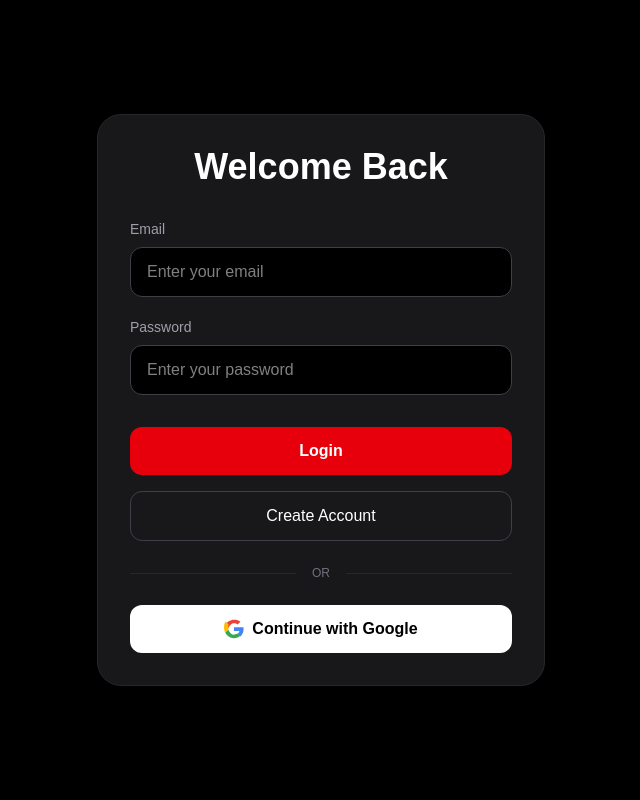
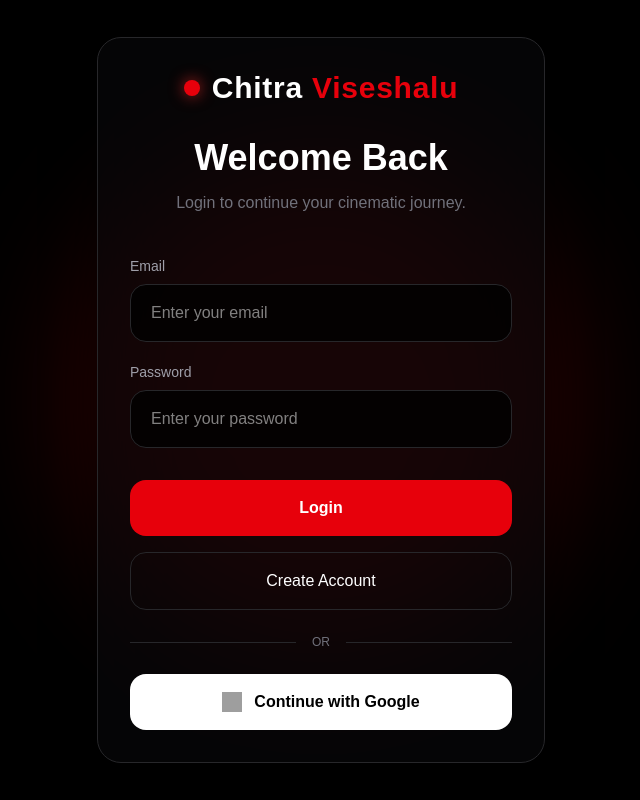
Before and after one commit to chitramedia/chitraviseshalu, a Next.js app: page /login in a window 1280 px wide. Shown: the whole page, without its empty margins (319-959 px from the left). Built offline with nearby package versions, Linux system fonts and the light colour scheme; no server answers; grey boxes are pictures that could not be loaded.

Commit message:
Completed auth and profile system

```diff
--- a/app/login/page.tsx
+++ b/app/login/page.tsx
@@ -12,41 +12,70 @@
   const [password, setPassword] = useState("");
   const [loading, setLoading] = useState(false);
 
+  // Email Login
   async function handleLogin() {
+
+    if (!email || !password) {
+      alert("Please enter email and password");
+      return;
+    }
+
     setLoading(true);
+
     const { error } = await supabase.auth.signInWithPassword({
       email,
       password,
     });
 
+    setLoading(false);
+
     if (error) {
       alert(error.message);
-      setLoading(false);
-    } else {
-      router.push("/");
-      router.refresh();
+      return;
     }
+
+    router.push("/");
+    router.refresh();
   }
 
+  // Email Signup
   async function handleSignup() {
+
+    if (!email || !password) {
+      alert("Please enter email and password");
+      return;
+    }
+
     setLoading(true);
+
     const { error } = await supabase.auth.signUp({
       email,
       password,
     });
 
+    setLoading(false);
+
     if (error) {
       alert(error.message);
-      setLoading(false);
-    } else {
-      alert("Account created! Please verify your email.");
-      router.push("/");
+      return;
     }
+
+    alert("Account created successfully!");
+
+    router.push("/");
+    router.refresh();
   }
 
+  // Google Login
   async function handleGoogleLogin() {
+
     setLoading(true);
-    const origin = typeof window !== "undefined" ? window.location.origin : "";
+
+    const origin =
+      typeof window !== "undefined"
+        ? window.location.origin
+        : "";
+
     const { error } = await supabase.auth.signInWithOAuth({
       provider: "google",
       options: {
@@ -61,13 +90,42 @@
   }
 
   return (
-    <main className="min-h-screen bg-black text-white flex items-center justify-center px-6">
+    <main className="min-h-screen bg-black text-white flex items-center justify-center px-6 relative overflow-hidden">
 
-      <div className="w-full max-w-md bg-zinc-900 border border-zinc-800 rounded-3xl p-8">
+      {/* Background Glow */}
+      <div className="absolute w-[500px] h-[500px] bg-red-600/20 rounded-full blur-3xl"></div>
 
-        <h1 className="text-4xl font-extrabold mb-8 text-center">
-          Welcome Back
-        </h1>
+      {/* Login Card */}
+      <div className="relative z-10 w-full max-w-md border border-zinc-800 bg-zinc-950/60 backdrop-blur-2xl rounded-3xl p-8 shadow-[0_0_50px_rgba(0,0,0,0.6)]">
+
+        {/* Logo */}
+        <div className="flex items-center justify-center gap-3 mb-8">
+
+          <div className="w-4 h-4 rounded-full bg-red-600 shadow-[0_0_15px_rgba(220,38,38,0.8)]"></div>
+
+          <h1 className="text-3xl font-extrabold tracking-wide">
+            <span className="text-white">
+              Chitra
+            </span>{" "}
+            <span className="text-red-600">
+              Viseshalu
+            </span>
+          </h1>
+
+        </div>
+
+        {/* Heading */}
+        <div className="text-center mb-10">
+
+          <h2 className="text-4xl font-extrabold mb-3">
+            Welcome Back
+          </h2>
+
+          <p className="text-zinc-500 leading-relaxed">
+            Login to continue your cinematic journey.
+          </p>
+
+        </div>
 
         {/* Email */}
         <div className="mb-5">
@@ -81,7 +139,7 @@
             placeholder="Enter your email"
             value={email}
             onChange={(e) => setEmail(e.target.value)}
-            className="w-full bg-black border border-zinc-700 rounded-xl px-4 py-3 outline-none focus:border-red-600"
+            className="w-full bg-black/80 border border-zinc-800 rounded-2xl px-5 py-4 outline-none focus:border-red-500 transition duration-300"
           />
 
         </div>
@@ -98,62 +156,60 @@
             placeholder="Enter your password"
             value={password}
             onChange={(e) => setPassword(e.target.value)}
-            className="w-full bg-black border border-zinc-700 rounded-xl px-4 py-3 outline-none focus:border-red-600"
+            className="w-full bg-black/80 border border-zinc-800 rounded-2xl px-5 py-4 outline-none focus:border-red-500 transition duration-300"
           />
 
         </div>
 
         {/* Buttons */}
-        <div className="flex flex-col gap-4">
+        <div className="space-y-4">
 
+          {/* Login */}
           <button
             onClick={handleLogin}
             disabled={loading}
-            className="bg-red-600 hover:bg-red-700 disabled:opacity-50 py-3 rounded-xl font-semibold transition"
+            className="w-full bg-red-600 hover:bg-red-700 disabled:opacity-50 py-4 rounded-2xl font-semibold transition duration-300"
           >
             {loading ? "Please wait..." : "Login"}
           </button>
 
+          {/* Signup */}
           <button
             onClick={handleSignup}
             disabled={loading}
-            className="border border-zinc-700 hover:border-zinc-500 disabled:opacity-50 py-3 rounded-xl transition"
+            className="w-full border border-zinc-800 hover:border-zinc-600 hover:bg-zinc-900 py-4 rounded-2xl transition duration-300"
           >
             Create Account
           </button>
 
           {/* Divider */}
-          <div className="flex items-center my-2">
+          <div className="flex items-center py-2">
+
             <div className="flex-grow border-t border-zinc-800"></div>
-            <span className="px-4 text-xs text-zinc-500 uppercase">or</span>
+
+            <span className="px-4 text-xs uppercase text-zinc-500">
+              or
+            </span>
+
             <div className="flex-grow border-t border-zinc-800"></div>
+
           </div>
 
-          {/* Google Login Button */}
+          {/* Google Login */}
           <button
             onClick={handleGoogleLogin}
             disabled={loading}
-            className="w-full bg-white text-black hover:bg-zinc-200 disabled:opacity-50 py-3 rounded-xl font-semibold transition flex items-center justify-center gap-2"
+            className="w-full bg-white text-black hover:bg-zinc-200 disabled:opacity-50 py-4 rounded-2xl font-semibold transition duration-300 flex items-center justify-center gap-3"
           >
-            <svg className="w-5 h-5" viewBox="0 0 24 24">
-              <path
-                fill="#EA4335"
-                d="M12 5.04c1.7 0 3.2.58 4.4 1.7l3.3-3.3C17.7 1.57 15 1 12 1 7.37 1 3.4 3.73 1.58 7.72l3.9 3.03C6.4 7.6 9 5.04 12 5.04z"
-              />
-              <path
-                fill="#4285F4"
-                d="M23.49 12.27c0-.82-.07-1.61-.21-2.38H12v4.51h6.44c-.28 1.48-1.12 2.73-2.38 3.58l3.7 2.87c2.16-2 3.73-4.94 3.73-8.58z"
-              />
-              <path
-                fill="#FBBC05"
-                d="M5.48 10.75c-.24-.72-.38-1.49-.38-2.29s.14-1.57.38-2.29L1.58 3.14C.58 5.12 0 7.37 0 9.75s.58 4.63 1.58 6.61l3.9-3.03z"
-              />
-              <path
-                fill="#34A853"
-                d="M12 18.96c-3 0-5.6-2.56-6.52-5.71l-3.9 3.03c1.82 3.99 5.79 6.72 10.42 6.72 3.1 0 5.72-1.02 7.63-2.77l-3.7-2.87c-1.06.71-2.42 1.1-3.93 1.1z"
-              />
-            </svg>
+
+            <img
+              src="https://www.gstatic.com/firebasejs/ui/2.0.0/images/auth/google.svg"
+              alt="Google"
+              className="w-5 h-5"
+            />
+
             Continue with Google
+
           </button>
 
         </div>
```
